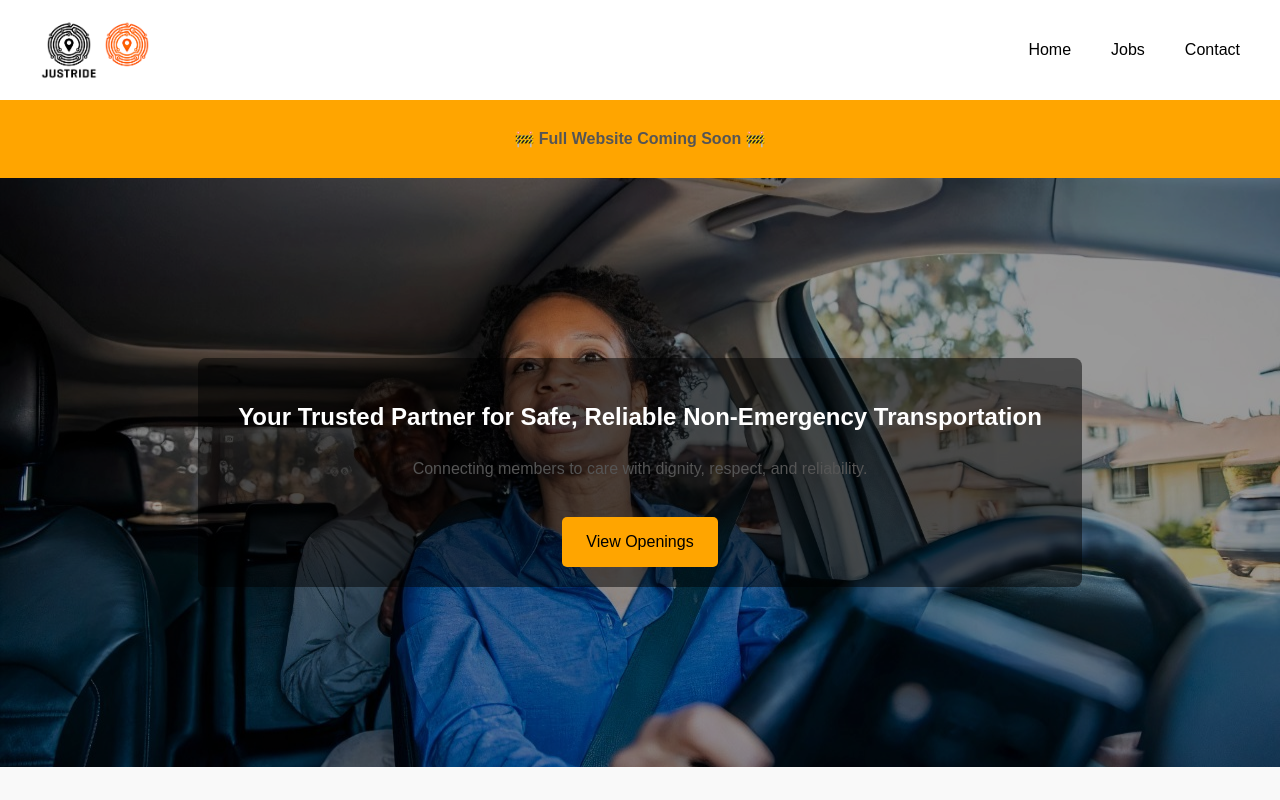
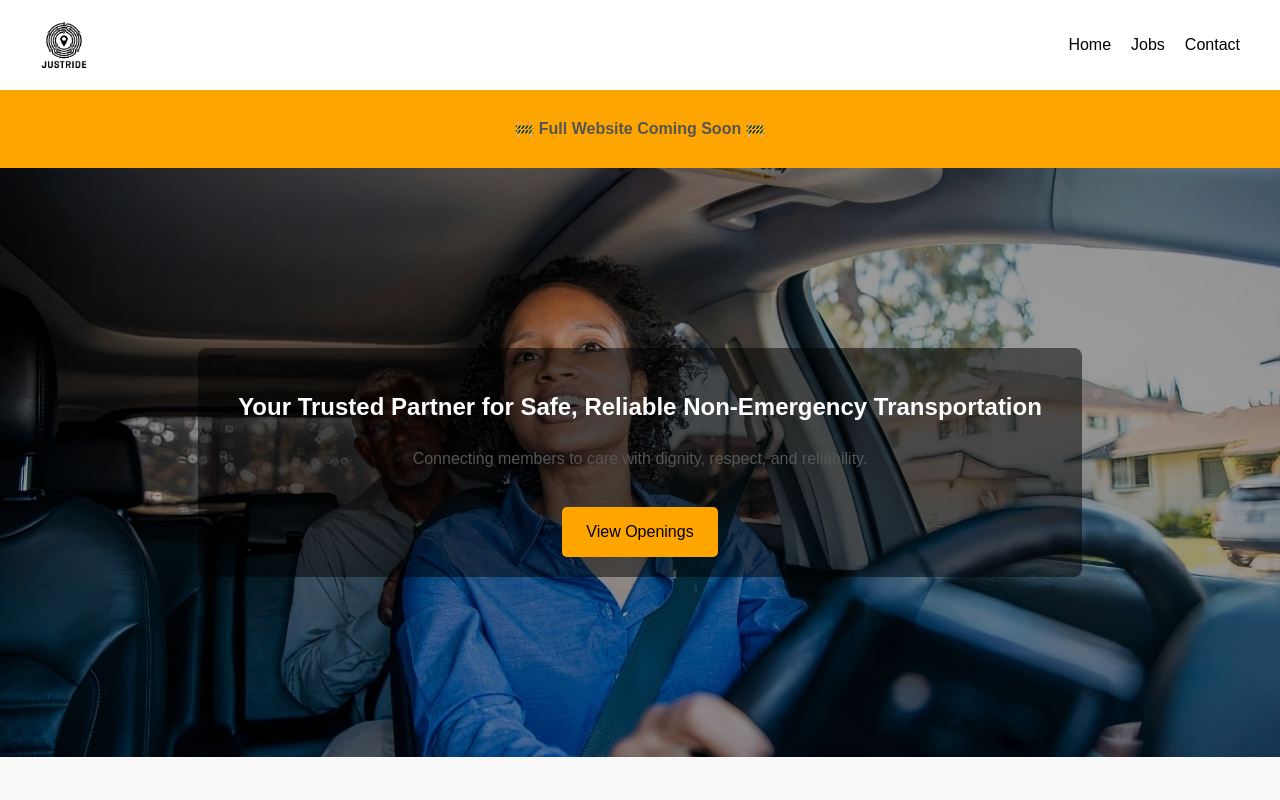
Before and after one commit to anuso1998/justride-site, a plain HTML site: page index.html in a window 1280 px wide. Shown: the top 800 px of the page. Drawn offline with nearby package versions, Linux system fonts and the light colour scheme.

Commit message:
logo fix

```diff
--- a/style.css
+++ b/style.css
@@ -22,10 +22,14 @@ header {
   z-index: 1000;
 }
 
+.logo-container {
+  display: flex;
+  align-items: center;
+}
+
 .logo {
-  height: 60px;
+  height: 50px;
   width: auto;
-  max-height: 80px;
 }
 
 nav {
@@ -35,7 +39,6 @@ nav {
 
 nav a {
   text-decoration: none;
-  margin-left: 20px;
   transition: all 0.3s ease;
   color: inherit;
 }
@@ -44,7 +47,7 @@ nav a:hover {
   opacity: 0.7;
 }
 
-/* === Hero === */
+/* === HERO === */
 .hero {
   background: url('assets/hero-bg.jpeg') center/cover no-repeat;
   color: #fff;
@@ -125,28 +128,6 @@ footer {
   margin-top: 50px;
 }
 
-/* === Light/Dark Mode === */
-.logo-light,
-.logo-dark {
-  display: none;
-}
-
-@media (prefers-color-scheme: light) {
-  .logo-light { display: inline; }
-}
-
-@media (prefers-color-scheme: dark) {
-  .logo-dark { display: inline; }
-}
-
-.logo {
-  height: 50px;  /* adjust to your preferred size */
-}
-
-.logo-container {
-  display: flex;
-  align-items: center;
-}
 /* === Contact Form === */
 form {
   display: flex;
@@ -210,36 +191,18 @@ button.btn:hover {
   text-align: center;
 }
 
-/* === Automatic Light/Dark Theme === */
-body {
-  background: #fff;
-  color: #000;
-}
-
-.logo-light, .logo-dark {
+/* === Light/Dark Logo Switch === */
+.logo-light,
+.logo-dark {
   display: none;
 }
 
 @media (prefers-color-scheme: light) {
-  body { background: #fff; color: #000; }
-  nav a { color: #000; }
   .logo-light { display: inline; }
+  .logo-dark { display: none; }
 }
 
 @media (prefers-color-scheme: dark) {
-  body { background: #000; color: #fff; }
-  nav a { color: #fff; }
+  .logo-light { display: none; }
   .logo-dark { display: inline; }
 }
-
-/* === Clickable Logo Container === */
-.logo-container {
-  display: flex;
-  align-items: center;
-}
-
-.logo-container img {
-  display: block;
-  height: 60px; /* optional, match your .logo height if needed */
-  width: auto;
-}
```
